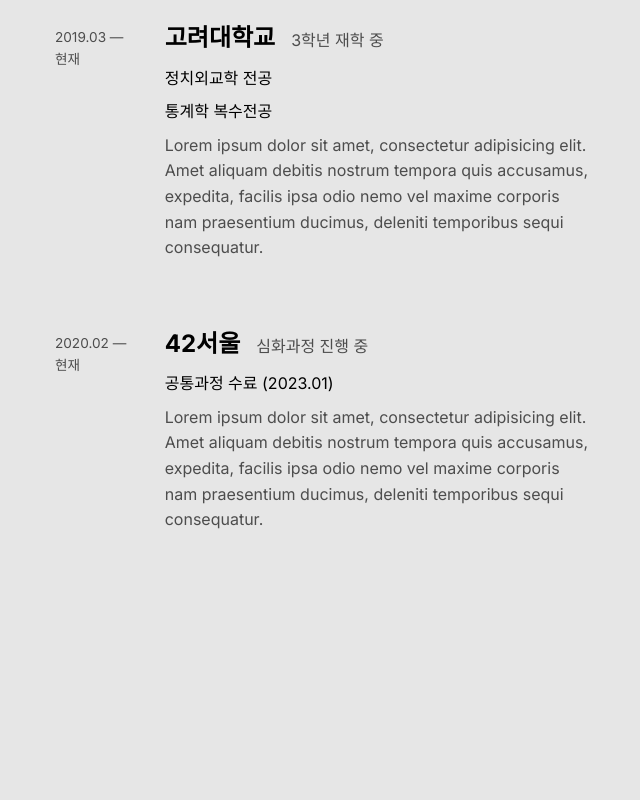
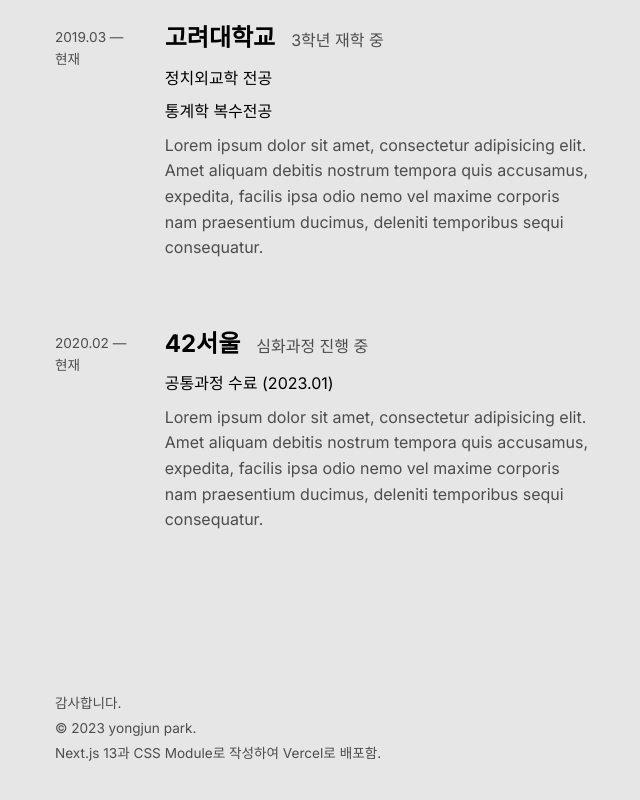
Before and after one commit to yoopark/yongjunpark.vercel.app-deprecated, a Next.js app: page / in a window 1280 px wide. Shown: the part 2017-2817 px from the top of the page, without its empty margins (593-1233 px from the left). Before the commit the page ends 2662 px from the top, so only its background shows below. Built offline with nearby package versions, Linux system fonts and the light colour scheme.

Commit message:
✨ feat: footer

```diff
--- a/app/page.module.css
+++ b/app/page.module.css
@@ -197,3 +197,12 @@
   padding: 0.2rem 0.5rem;
   border-radius: 0.25rem;
 }
+
+.footer {
+  display: flex;
+  flex-direction: column;
+  gap: 0.2rem;
+}
+.footer p {
+  font-size: 0.85rem;
+}
--- a/app/page.tsx
+++ b/app/page.tsx
@@ -208,6 +208,11 @@
             </div>
           </div>
         </section>
+        <footer className={styles.footer}>
+          <p>감사합니다.</p>
+          <p>© 2023 yongjun park.</p>
+          <p>Next.js 13과 CSS Module로 작성하여 Vercel로 배포함. </p>
+        </footer>
       </main>
     </div>
   );
```
